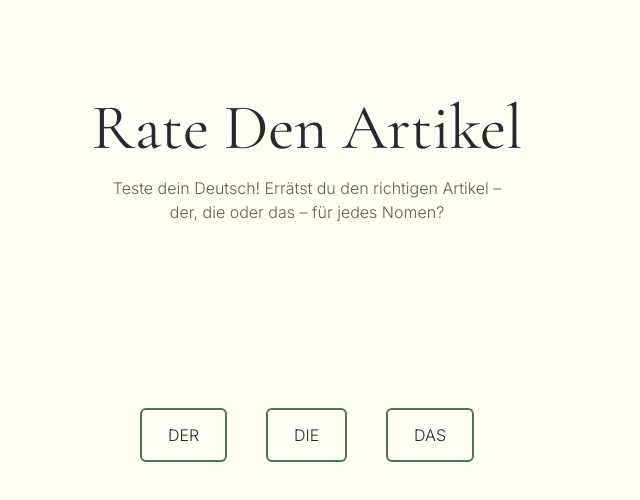
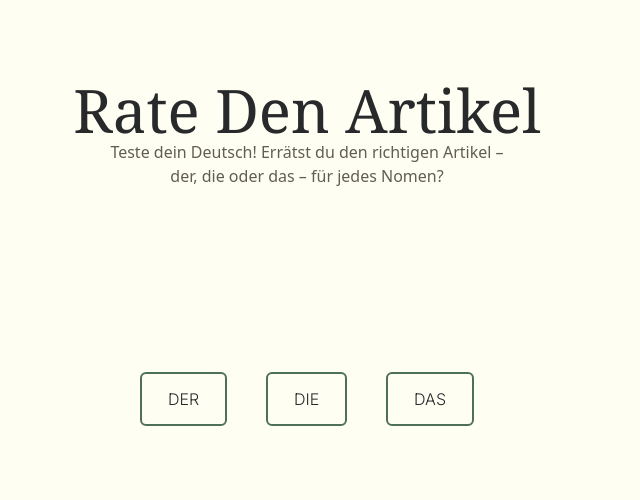
Before and after one commit to nicvlt/rate-den-artikel, a React (Vite) app in the folder frontend/: page / in a window 1280 px wide. Shown: the top 500 px of the page, without its empty margins (0-640 px from the left). Built offline with nearby package versions, Linux system fonts and the light colour scheme; no server answers; a web font is replaced by a local one.

Commit message:
refactor: migrate Header component to Tailwind CSS
Remove Header.css and replace with Tailwind utility classes.
Convert custom CSS styling to equivalent Tailwind classes for title and subtitle.

```diff
--- a/frontend/src/components/header/Header.css
+++ /dev/null
@@ -1,22 +0,0 @@
-.header {
-  justify-content: center;
-  justify-items: center;
-}
-
-/* Headings */
-.title {
-  font-family: var(--font-title);
-  color: var(--color-dark);
-  font-size: 4rem;
-  margin: 0;
-}
-
-/* Subheadings */
-.subtitle {
-  font-family: var(--font-body);
-  color: var(--color-muted);
-  font-weight: 300;
-  font-size: 1em;
-  width:75%;
-  margin: 0;
-}
--- a/frontend/src/components/header/Header.jsx
+++ b/frontend/src/components/header/Header.jsx
@@ -1,11 +1,12 @@
 import React from 'react'
-import './Header.css'
 
 function Header() {
   return (
-    <div className='header'>
-      <div className='title'>Rate Den Artikel</div>
-      <div className='subtitle'>Teste dein Deutsch! Errätst du den richtigen Artikel – der, die oder das – für jedes Nomen?</div>
+    <div className='flex flex-col items-center justify-center'>
+      <div className='font-serif text-(--color-dark) text-6xl m-0'>Rate Den Artikel</div>
+      <div className='font-sans text-(--color-muted) font-(--color-light) text-base w-3/4 m-0 text-center'>
+        Teste dein Deutsch! Errätst du den richtigen Artikel – der, die oder das – für jedes Nomen?
+      </div>
     </div>
   )
 }
```
